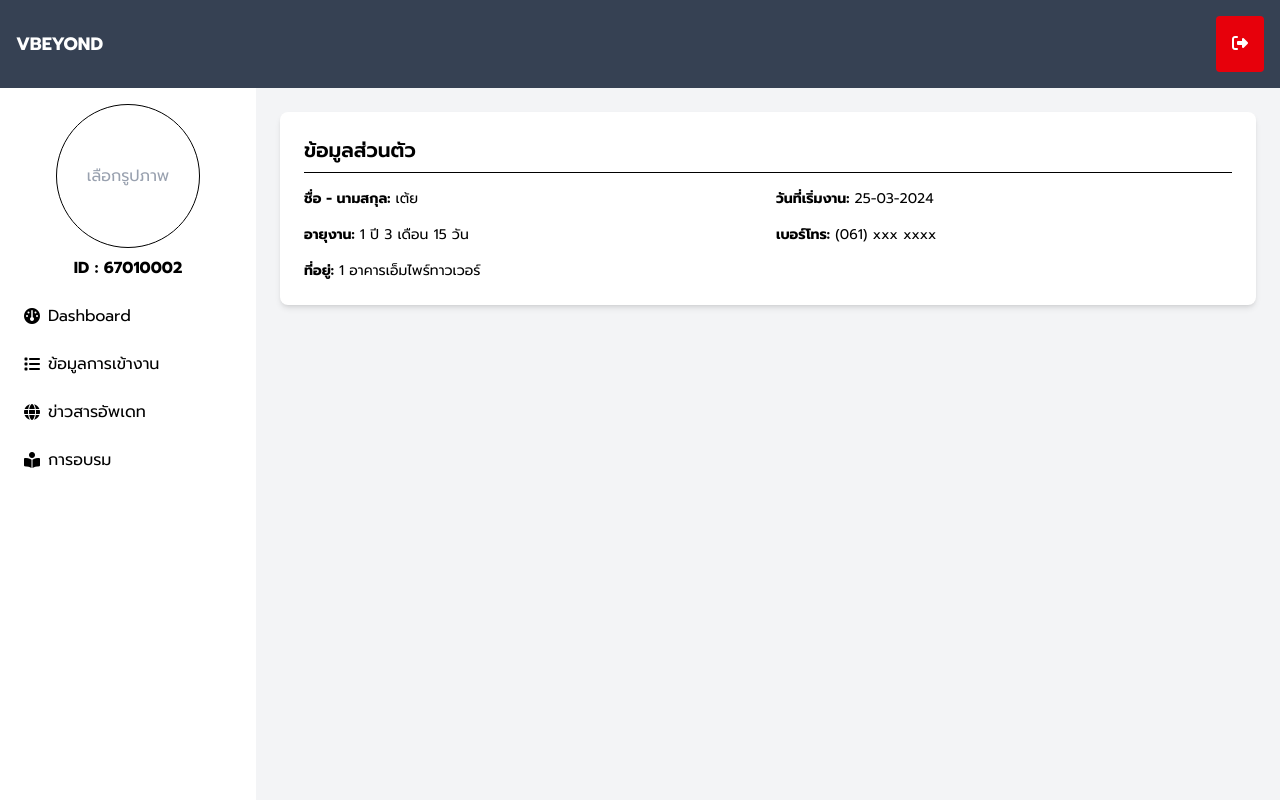
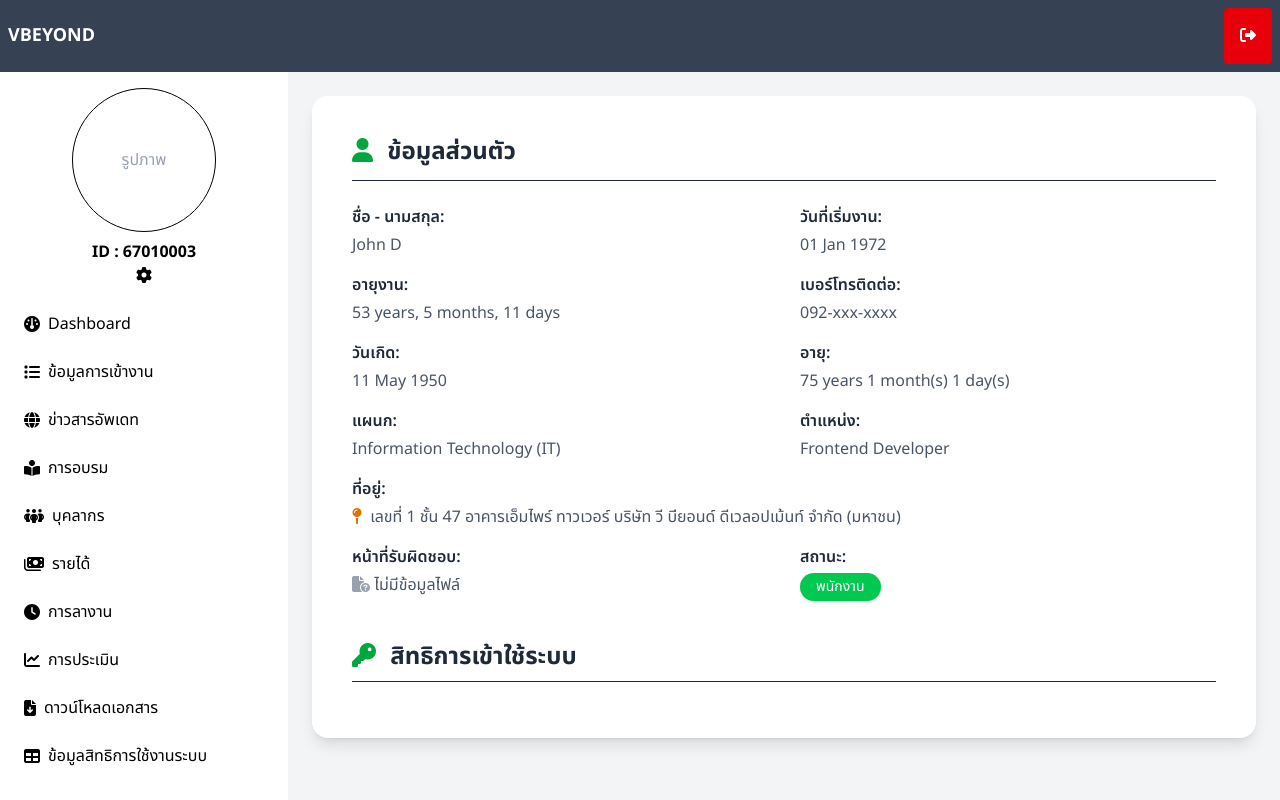
Before and after one commit to Narongsakkaewp/HRM, a Vue app: page / in a window 1280 px wide. Built offline with nearby package versions, Linux system fonts and the light colour scheme.

Commit message:
Create InfoRow.vue for infodata in MainContent.vue

```diff
--- a/index.html
+++ b/index.html
@@ -7,7 +7,10 @@
   <link rel="preconnect" href="https://fonts.googleapis.com">
   <link rel="preconnect" href="https://fonts.gstatic.com" crossorigin>
   <link
-    href="https://fonts.googleapis.com/css2?family=Prompt:ital,wght@0,100;0,200;0,300;0,400;0,500;0,600;0,700;0,800;0,900;1,100;1,200;1,300;1,400;1,500;1,600;1,700;1,800;1,900&display=swap"
+    href="https://fonts.googleapis.com/css2?family=Chakra+Petch:wght@300;400;500;600;700&family=Sarabun:wght@300;400;500;600;700&display=swap"
+    rel="stylesheet" />
+  <link
+    href="https://fonts.googleapis.com/css2?family=Kanit:ital,wght@0,100;0,200;0,300;0,400;0,500;0,600;0,700;0,800;0,900;1,100;1,200;1,300;1,400;1,500;1,600;1,700;1,800;1,900&family=Noto+Sans+Thai:wght@100..900&display=swap"
     rel="stylesheet">
   <link rel="stylesheet" href="https://cdnjs.cloudflare.com/ajax/libs/font-awesome/6.5.0/css/all.min.css">
   <meta name="viewport" content="width=device-width, initial-scale=1.0" />
--- a/src/components/Header.vue
+++ b/src/components/Header.vue
@@ -1,8 +1,13 @@
 <template>
-  <header class="bg-gray-700 text-white p-4 flex justify-between items-center">
-    <h1 class="text-lg font-bold">VBEYOND</h1>
-    <button class="bg-red-600 hover:bg-red-700 p-4 rounded">
-      <i class="fa-solid fa-right-from-bracket"></i>
-    </button>
+  <header class="bg-gray-700 text-white p-2 flex justify-between items-center">
+    <div>
+      <h1 class="text-lg font-bold">VBEYOND</h1>
+    </div>
+    <div>
+      <button class="bg-red-600 hover:bg-red-700 p-4 rounded">
+        <i class="fa-solid fa-right-from-bracket"></i>
+      </button>
+    </div>
+
   </header>
 </template>
--- /dev/null
+++ b/src/components/InfoRow.vue
@@ -0,0 +1,21 @@
+<template>
+    <div>
+        <span class="font-semibold text-gray-800">{{ label }}:</span>
+        <p v-if="!isHtml" class="mt-1 text-gray-600">{{ value }}</p>
+        <p v-else class="mt-1 text-gray-600" v-html="value"></p>
+    </div>
+</template>
+
+<script>
+export default {
+    name: 'InfoRow',
+    props: {
+        label: String,
+        value: String,
+        isHtml: {
+            type: Boolean,
+            default: false
+        }
+    }
+}
+</script>
--- a/src/components/LeftNavbar.vue
+++ b/src/components/LeftNavbar.vue
@@ -1,5 +1,5 @@
 <template>
-    <aside class="w-64 bg-white shadow-lg p-4 overflow-y-auto">
+    <aside class="w-72 bg-white shadow-lg p-4 overflow-y-auto">
         <div class="text-center" @dragover.prevent="dragActive = true" @dragleave.prevent="dragActive = false"
             @drop.prevent="handleDrop">
             <label for="">
@@ -7,10 +7,13 @@
                 <div class="w-36 h-36 mx-auto rounded-full border flex items-center justify-center overflow-hidden cursor-pointer transition"
                     :class="dragActive ? 'right-4 ring-green-400' : ''" @click="triggerFileInput">
                     <img v-if="imageUrl" :src="imageUrl" class="object-cover w-full h-full" alt="profile" />
-                    <span v-else class="text-gray-400">เลือกรูปภาพ</span>
+                    <span v-else class="text-gray-400">รูปภาพ</span>
                 </div>
             </label>
-            <p class="mt-2 font-bold">ID : 67010002</p>
+            <div>
+                <p class="mt-2 font-bold">ID : 67010003</p>
+                <p><i class="fa-solid fa-gear"></i></p>
+            </div>
         </div>
 
         <nav class="mt-4 space-y-2">
@@ -29,6 +32,24 @@
             <a href="#" class="flex items-center p-2 rounded hover:bg-gray-100">
                 <i class="fa-solid fa-book-open-reader mr-2"></i> การอบรม
             </a>
+            <a href="#" class="flex items-center p-2 rounded hover:bg-gray-100">
+                <i class="fa-solid fa-people-group mr-2"></i>บุคลากร
+            </a>
+            <a href="#" class="flex items-center p-2 rounded hover:bg-gray-100">
+                <i class="fa-solid fa-money-bills mr-2"></i> รายได้
+            </a>
+            <a href="#" class="flex items-center p-2 rounded hover:bg-gray-100">
+                <i class="fa-solid fa-clock mr-2"></i> การลางาน
+            </a>
+            <a href="#" class="flex items-center p-2 rounded hover:bg-gray-100">
+                <i class="fa-solid fa-chart-line mr-2"></i> การประเมิน
+            </a>
+            <a href="#" class="flex items-center p-2 rounded hover:bg-gray-100">
+                <i class="fa-solid fa-file-arrow-down mr-2"></i> ดาวน์โหลดเอกสาร
+            </a>
+            <a href="#" class="flex items-center p-2 rounded hover:bg-gray-100">
+                <i class="fa-solid fa-table mr-2"></i> ข้อมูลสิทธิการใช้งานระบบ
+            </a>
         </nav>
     </aside>
 </template>
@@ -38,30 +59,3 @@ export default {
     name: "LeftNavbar"
 }
 </script>
-
-<script setup>
-import { ref } from 'vue'
-
-const imageUrl = ref('')
-const dragActive = ref(false)
-const fileInput = ref(null)
-
-function onFileChange(event) {
-    const file = event.target.files[0]
-    if (file && file.type.startsWith('image/')) {
-        imageUrl.value = URL.createObjectURL(file)
-    }
-}
-
-function handleDrop(event) {
-    dragActive.value = false
-    const file = event.dataTransfer.files[0]
-    if (file && file.type.startsWith('image/')) {
-        imageUrl.value = URL.createObjectURL(file)
-    }
-}
-
-function triggerFileInput() {
-    fileInput.value.click()
-}
-</script>
--- a/src/components/MainContent.vue
+++ b/src/components/MainContent.vue
@@ -1,28 +1,56 @@
 <template>
-  <section class="bg-white p-6 rounded-lg shadow-md">
-    <h2 class="text-xl font-semibold font-Prompt mb-4 border-b pb-2">ข้อมูลส่วนตัว</h2>
-    <div class="grid grid-cols-1 md:grid-cols-2 gap-4 text-sm">
-      <div><strong>ชื่อ - นามสกุล:</strong> เต้ย</div>
-      <div><strong>วันที่เริ่มงาน:</strong> 25-03-2024</div>
-      <div><strong>อายุงาน:</strong> 1 ปี 3 เดือน 15 วัน</div>
-      <div><strong>เบอร์โทร:</strong> (061) xxx xxxx</div>
-      <div class="md:col-span-2">
-        <strong>ที่อยู่:</strong> 1 อาคารเอ็มไพร์ทาวเวอร์
+  <section class="bg-white p-6 md:p-10 rounded-2xl shadow-lg">
+    <!-- Section: Personal Information -->
+    <h2 class="text-xl md:text-2xl font-bold font-Prompt mb-6 border-b pb-3 text-gray-800">
+      <i class="fa-solid fa-user mr-2 text-green-600"></i> ข้อมูลส่วนตัว
+    </h2>
+
+    <div class="grid grid-cols-1 gap-4 text-sm md:text-base text-gray-700 mb-10">
+      <div class="grid grid-cols-1 md:grid-cols-2 gap-x-8 gap-y-4">
+        <InfoRow label="ชื่อ - นามสกุล" value="John D" />
+        <InfoRow label="วันที่เริ่มงาน" value="01 Jan 1972" />
+        <InfoRow label="อายุงาน" value="53 years, 5 months, 11 days" />
+        <InfoRow label="เบอร์โทรติดต่อ" value="092-xxx-xxxx" />
+        <InfoRow label="วันเกิด" value="11 May 1950" />
+        <InfoRow label="อายุ" value="75 years 1 month(s) 1 day(s)" />
+        <InfoRow label="แผนก" value="Information Technology (IT)" />
+        <InfoRow label="ตำแหน่ง" value="Frontend Developer" />
+
+        <div class="md:col-span-2">
+          <span class="font-semibold text-gray-800">ที่อยู่:</span>
+          <p class="mt-1 text-gray-600">
+            <i class="fa-solid fa-map-pin text-amber-600 mr-1"></i>
+            เลขที่ 1 ชั้น 47 อาคารเอ็มไพร์ ทาวเวอร์ บริษัท วี บียอนด์ ดีเวลอปเม้นท์ จำกัด (มหาชน)
+          </p>
+        </div>
+
+        <InfoRow label="หน้าที่รับผิดชอบ" value='<i class="fa-solid fa-file-circle-question text-gray-400"></i> ไม่มีข้อมูลไฟล์' isHtml />
+        <div>
+          <span class="font-semibold text-gray-800">สถานะ:</span>
+          <div class="mt-1">
+            <button class="bg-green-500 text-white text-sm px-4 py-1 rounded-full shadow">
+              พนักงาน
+            </button>
+          </div>
+        </div>
       </div>
-      <!-- เพิ่มข้อมูลอื่น ๆ -->
     </div>
+
+    <!-- Section: Permissions -->
+    <h2 class="text-xl md:text-2xl font-bold font-Prompt mb-4 border-b pb-2 text-gray-800">
+      <i class="fa-solid fa-key mr-2 text-green-600"></i> สิทธิการเข้าใช้ระบบ
+    </h2>
+    <!-- ส่วนนี้สามารถเพิ่มรายการสิทธิ์เข้าใช้งานต่อได้ -->
   </section>
 </template>
 
 <script>
+import InfoRow from './InfoRow.vue'
+
 export default {
-  name: 'MainContent'
+  name: 'MainContent',
+  components: {
+    InfoRow
+  }
 }
 </script>
-
-<style scoped>
-.content {
-  padding: 1rem;
-  flex: 1;
-}
-</style>
--- a/src/style.css
+++ b/src/style.css
@@ -1,5 +1,5 @@
 @import "tailwindcss";
 
 body {
-  font-family: 'Prompt', sans-serif;
+  font-family: 'Noto Sans Thai', sans-serif;
 }
```
Also changed, not shown: src/assets/images/logo_vby.png (added).
